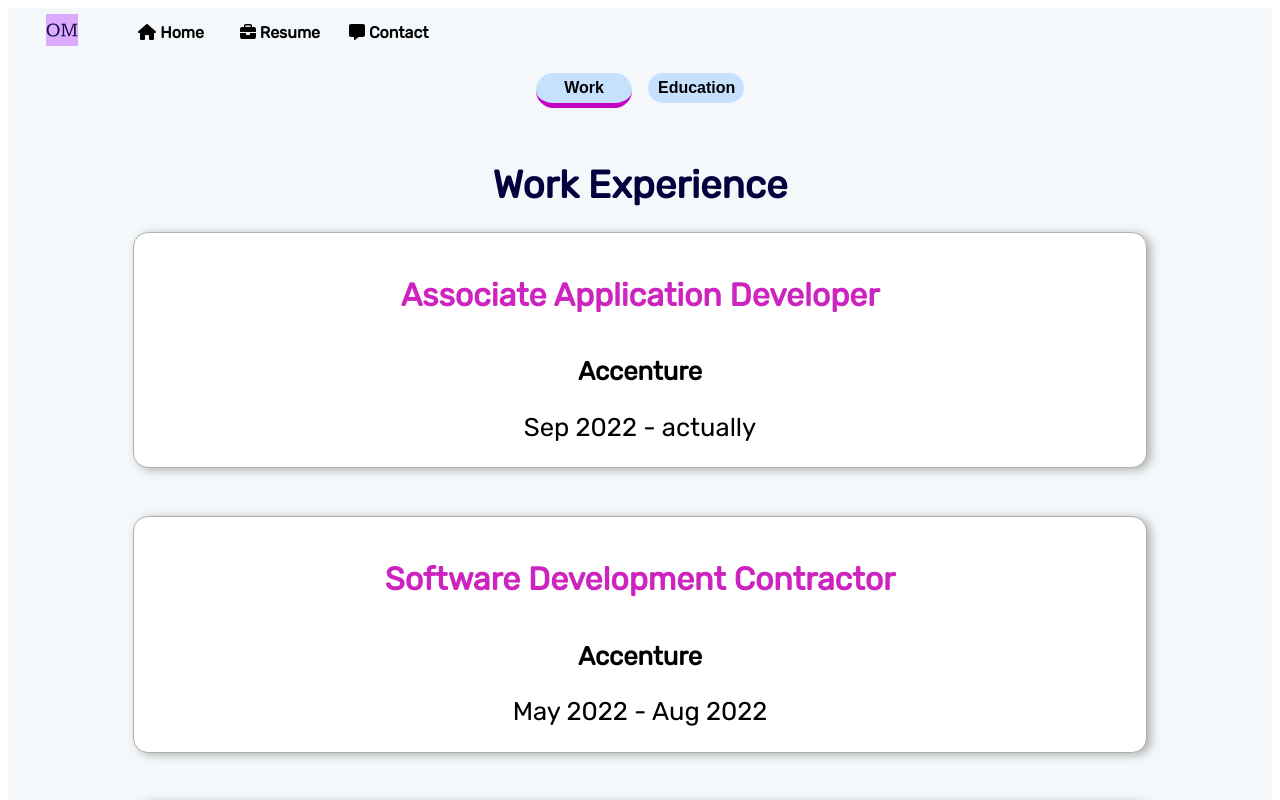
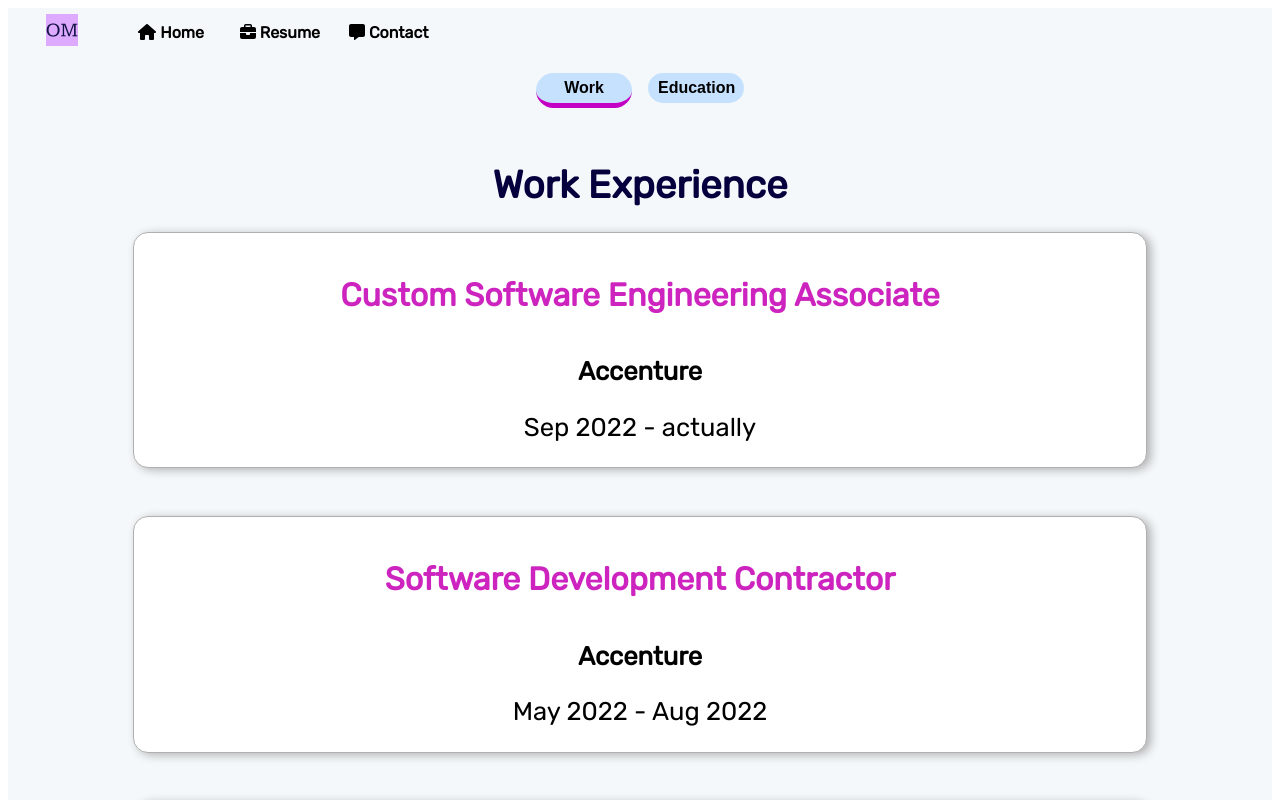
Before and after one commit to MeneghiniOrnella/vue.MeneghiniOrnella, a Vue app: page /resume in a window 1280 px wide. Shown: the top 800 px of the page. Built offline with nearby package versions, Linux system fonts and the light colour scheme; a web font is replaced by a local one.

Commit message:
Update json

```diff
--- a/src/components/sections/Banner.vue
+++ b/src/components/sections/Banner.vue
@@ -23,5 +23,6 @@ export default {
     background: rgb(197,225,254);
     background: linear-gradient(0deg, rgba(197,225,254,0.2049194677871149) 0%, rgba(150,72,170,0.804359243697479) 51%, rgba(197,225,254,0.19931722689075626) 100%);
     /* background: #9e1c1c url('@/assets/projects/dog.jpg') no-repeat center center fixed; */
+    color: #9648aacd
 }
 </style>
--- a/src/data/education.json
+++ b/src/data/education.json
@@ -1,6 +1,6 @@
 [
   {
-    "title": "System Analytics Technique degree",
+    "title": "Programming Technique degree",
     "place": "CAECE University",
     "start": "Mar 2023",
     "end": "future",
--- a/src/data/work.json
+++ b/src/data/work.json
@@ -1,6 +1,6 @@
 [
   {
-    "title": "Associate Application Developer",
+    "title": "Custom Software Engineering Associate",
     "place": "Accenture",
     "start": "Sep 2022",
     "end":   "actually",
```
